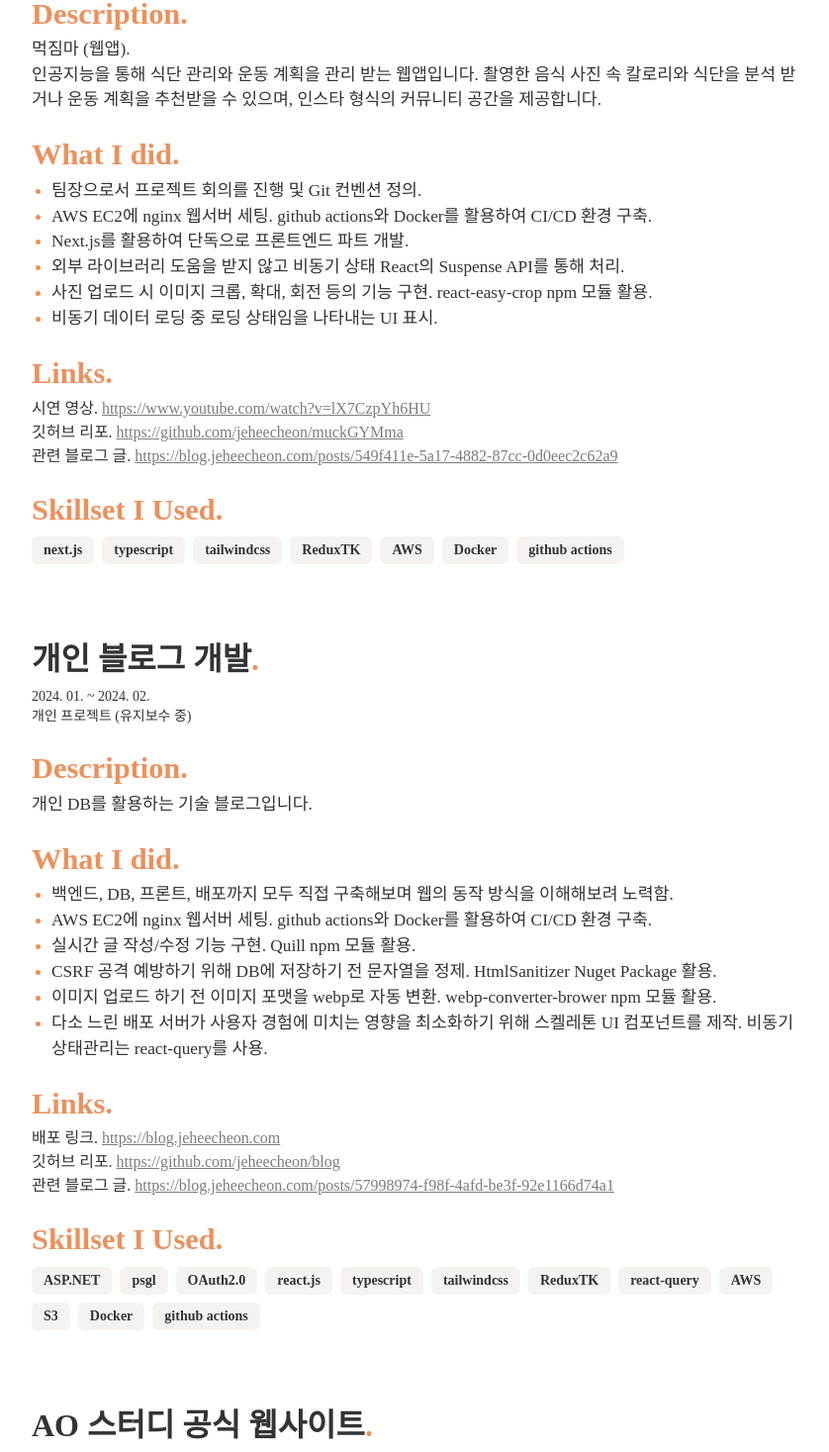
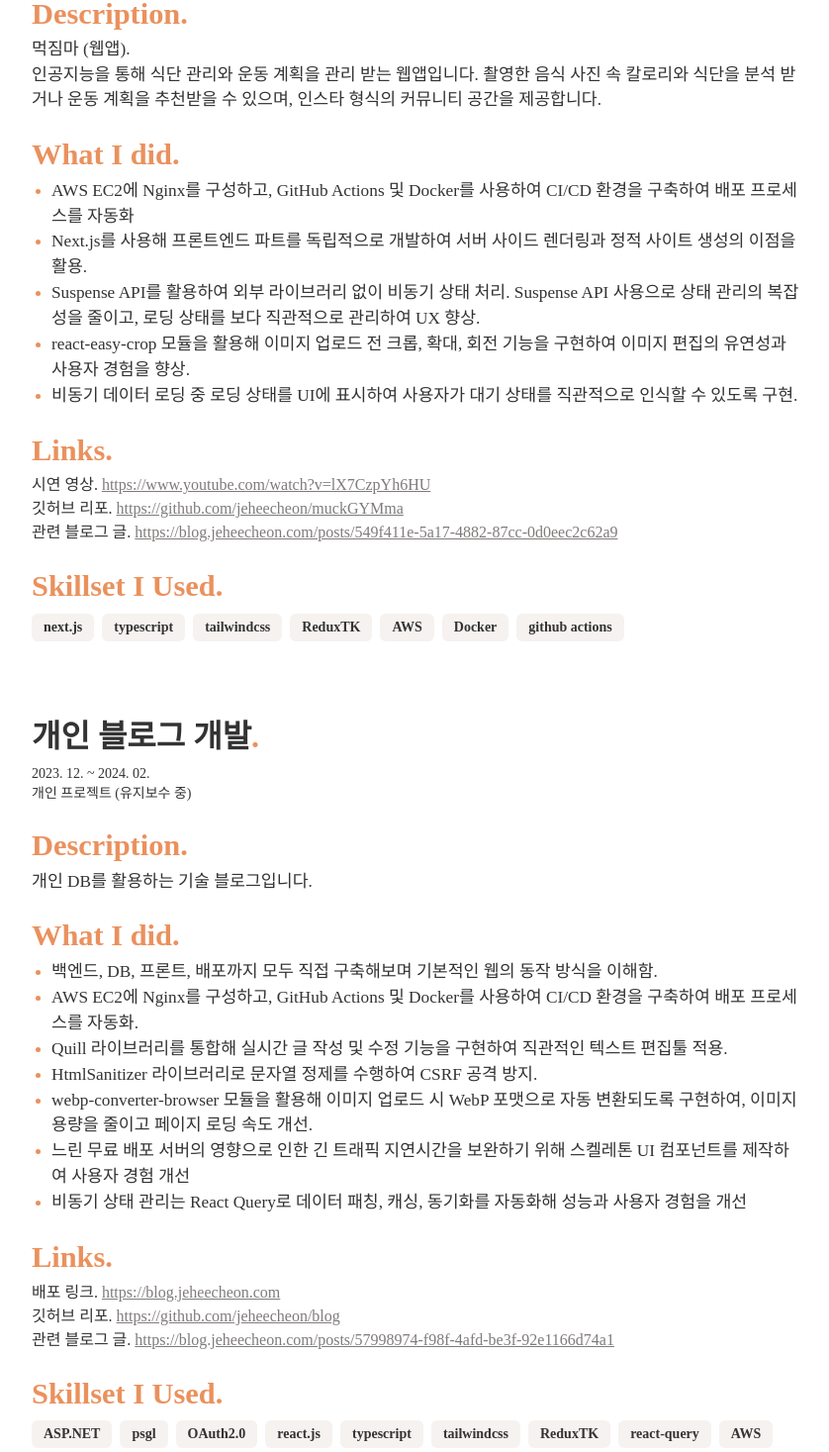
Before and after one commit to jeheecheon/resume, a React (Vite) app: page / in a window 1280 px wide. Shown: the part 1330-2797 px from the top of the page at 99% size, without its empty margins (220-1058 px from the left). Built offline with nearby package versions, Linux system fonts and the light colour scheme; a web font is replaced by a local one.

Commit message:
chore: 주석 추가 및 이력서 수정

```diff
--- a/src/app/page.tsx
+++ b/src/app/page.tsx
@@ -2,7 +2,7 @@ import Tag from '@/_components/Tag';
 import { useRef, useState } from 'react';
 import useScrollDownAnimation from '@/_hooks/useScrollDownAnimation';
 import profileImg from '@/_images/profile.webp';
-import Spinner from './_components/Spinner';
+import Spinner from '@/_components/Spinner';
 
 function Page() {
     const ref = useRef<HTMLDivElement>(null);
@@ -20,6 +20,7 @@ function Page() {
     );
 }
 
+// 인사말
 Page.Greeting = function Greeting() {
     return (
         <h1>
@@ -30,17 +31,19 @@ Page.Greeting = function Greeting() {
     );
 };
 
+// 자기소개
 Page.Introduction = function Introduction() {
     return (
         <p className="text-[1.3rem] sm:text-[1.7rem] leading-[2.2rem] sm:leading-[3.1rem] text-pretty">
             {`"코드의 깊이"`}를 중시하는 프론트엔드 개발자입니다. 단순한
             기능구현을 넘어서 동작 원리를 이해하고, 간결한 코드를 작성하는 것을
-            지향합니다. 개발자의 가치는 능동적인 협업력과 성장력이라 믿습니다.
-            새로운 기술과 도구를 학습하며 지속적으로 성장하고자 노력합니다.
+            지향합니다. 새로운 기술과 도구를 학습하며 지속적으로 성장하고자
+            노력합니다.
         </p>
     );
 };
 
+// 연락처
 Page.Contact = function Contact() {
     const [isLoaded, setIsLoaded] = useState(false);
 
@@ -50,11 +53,13 @@ Page.Contact = function Contact() {
 
             <div className="flex flex-col items-center sm:items-start sm:flex-row-reverse justify-between gap-y-3 ">
                 <div>
+                    {/* 프로필 이미지 로딩 중에 스피너 표시 */}
                     <Spinner
                         className={`sm:w-[18rem] sm:h-[18rem] md:h-[21rem] md:w-[21rem] h-[20rem] w-[20rem]
-                    ${isLoaded && 'hidden'}`}
+                        ${isLoaded && 'hidden'}`}
                     />
 
+                    {/* 프로필 이미지 */}
                     <img
                         src={profileImg}
                         className={`w-full h-full sm:max-w-[18rem] sm:max-h-[18rem] md:max-h-[21rem] md:max-w-[21rem]
@@ -68,9 +73,11 @@ Page.Contact = function Contact() {
                 </div>
 
                 <div className="flex flex-col gap-y-5">
+                    {/* 이메일 & 전화번호 */}
                     <div className="space-y-1 flex flex-col h-fit gap-[0.1rem]">
                         <h3 className="text-theme-1">Reach me</h3>
 
+                        {/* 전화번호 */}
                         <span className="text-nowrap">
                             <p className="inline">{'Phone. '}</p>
                             <a title="Phone Number" href="tel:010-9666-8460">
@@ -78,6 +85,7 @@ Page.Contact = function Contact() {
                             </a>
                         </span>
 
+                        {/* 이메일 */}
                         <span className="text-nowrap">
                             <p className="inline">{'Email. '}</p>
                             <a title="Email" href="mailto:jeheecheon@gmail.com">
@@ -86,9 +94,11 @@ Page.Contact = function Contact() {
                         </span>
                     </div>
 
+                    {/* 블로그 & 깃허브 */}
                     <div className="space-y-1 flex flex-col h-fit gap-[0.1rem]">
                         <h3 className="text-theme-1">Channel</h3>
 
+                        {/* 블로그 */}
                         <span className="text-nowrap">
                             <p className="inline">{'Blog. '}</p>
                             <a
@@ -101,6 +111,7 @@ Page.Contact = function Contact() {
                             </a>
                         </span>
 
+                        {/* 깃허브 */}
                         <span className="text-nowrap">
                             <p className="inline">{'Github. '}</p>
                             <a
@@ -119,21 +130,27 @@ Page.Contact = function Contact() {
     );
 };
 
+// 프로젝트 내역
 Page.Projects = function Projects() {
     return (
         <div>
             <h2>Projects</h2>
 
+            {/* 캡스톤 프로젝트 */}
             <div>
+                {/* 프로젝트 제목 */}
                 <h3>
                     먹짐마 - 캡스톤디자인 경진 대회{' '}
                     <span className="text-theme-1">(동상)</span>
                 </h3>
+
+                {/* 프로젝트 기간 및 인원 */}
                 <p className="sm:mt-1 text-xs sm:text-sm">
                     2024. 03. ~ 2024. 05.{'\n'}
                     팀장 | 총 4명
                 </p>
 
+                {/* 프로젝트 설명 */}
                 <div>
                     <h4 className="mt-5 text-theme-1">Description</h4>
 
@@ -146,48 +163,50 @@ Page.Projects = function Projects() {
                     </p>
                 </div>
 
+                {/* 기여 내역 */}
                 <div>
                     <h4 className="mt-5 text-theme-1">What I did</h4>
                     <ul>
                         <li>
                             <p>
-                                팀장으로서 프로젝트 회의를 진행 및 Git 컨벤션
-                                정의.
+                                AWS EC2에 Nginx를 구성하고, GitHub Actions 및
+                                Docker를 사용하여 CI/CD 환경을 구축하여 배포
+                                프로세스를 자동화
                             </p>
                         </li>
                         <li>
                             <p>
-                                AWS EC2에 nginx 웹서버 세팅. github actions와
-                                Docker를 활용하여 CI/CD 환경 구축.
+                                Next.js를 사용해 프론트엔드 파트를 독립적으로
+                                개발하여 서버 사이드 렌더링과 정적 사이트 생성의
+                                이점을 활용.
                             </p>
                         </li>
                         <li>
                             <p>
-                                Next.js를 활용하여 단독으로 프론트엔드 파트
-                                개발.
+                                Suspense API를 활용하여 외부 라이브러리 없이
+                                비동기 상태 처리. Suspense API 사용으로 상태
+                                관리의 복잡성을 줄이고, 로딩 상태를 보다
+                                직관적으로 관리하여 UX 향상.
                             </p>
                         </li>
                         <li>
                             <p>
-                                외부 라이브러리 도움을 받지 않고 비동기 상태
-                                React의 Suspense API를 통해 처리.
+                                react-easy-crop 모듈을 활용해 이미지 업로드 전
+                                크롭, 확대, 회전 기능을 구현하여 이미지 편집의
+                                유연성과 사용자 경험을 향상.
                             </p>
                         </li>
                         <li>
                             <p>
-                                사진 업로드 시 이미지 크롭, 확대, 회전 등의 기능
-                                구현. react-easy-crop npm 모듈 활용.
-                            </p>
-                        </li>
-                        <li>
-                            <p>
-                                비동기 데이터 로딩 중 로딩 상태임을 나타내는 UI
-                                표시.
+                                비동기 데이터 로딩 중 로딩 상태를 UI에 표시하여
+                                사용자가 대기 상태를 직관적으로 인식할 수 있도록
+                                구현.
                             </p>
                         </li>
                     </ul>
                 </div>
 
+                {/* 링크 */}
                 <div className="mt-5 text-theme-1">
                     <h4>Links</h4>
                     <p className="text-sm sm:text-base">
@@ -225,6 +244,7 @@ Page.Projects = function Projects() {
                     </p>
                 </div>
 
+                {/* 사용 기술 */}
                 <div>
                     <h4 className="mt-5 text-theme-1">Skillset I Used</h4>
                     <aside className="flex flex-wrap mt-1 gap-2">
@@ -239,13 +259,18 @@ Page.Projects = function Projects() {
                 </div>
             </div>
 
+            {/* 개인 블로그 개발 */}
             <div className="mt-[4.5rem]">
+                {/* 프로젝트 제목 */}
                 <h3>개인 블로그 개발</h3>
+
+                {/* 프로젝트 기간 및 인원 */}
                 <p className="sm:mt-1 text-xs sm:text-sm">
-                    2024. 01. ~ 2024. 02.{'\n'}
+                    2023. 12. ~ 2024. 02.{'\n'}
                     개인 프로젝트 (유지보수 중)
                 </p>
 
+                {/* 프로젝트 설명 */}
                 <div>
                     <h4 className="mt-5 text-theme-1">Description</h4>
                     <p className="leading-[1.6rem]">
@@ -253,49 +278,61 @@ Page.Projects = function Projects() {
                     </p>
                 </div>
 
+                {/* 기여 내역 */}
                 <div>
                     <h4 className="mt-5 text-theme-1">What I did</h4>
                     <ul>
                         <li>
                             <p>
                                 백엔드, DB, 프론트, 배포까지 모두 직접
-                                구축해보며 웹의 동작 방식을 이해해보려 노력함.
+                                구축해보며 기본적인 웹의 동작 방식을 이해함.
                             </p>
                         </li>
                         <li>
                             <p>
-                                AWS EC2에 nginx 웹서버 세팅. github actions와
-                                Docker를 활용하여 CI/CD 환경 구축.
+                                AWS EC2에 Nginx를 구성하고, GitHub Actions 및
+                                Docker를 사용하여 CI/CD 환경을 구축하여 배포
+                                프로세스를 자동화.
                             </p>
                         </li>
                         <li>
                             <p>
-                                실시간 글 작성/수정 기능 구현. Quill npm 모듈
-                                활용.
+                                Quill 라이브러리를 통합해 실시간 글 작성 및 수정
+                                기능을 구현하여 직관적인 텍스트 편집툴 적용.
                             </p>
                         </li>
                         <li>
                             <p>
-                                CSRF 공격 예방하기 위해 DB에 저장하기 전
-                                문자열을 정제. HtmlSanitizer Nuget Package 활용.
+                                HtmlSanitizer 라이브러리로 문자열 정제를
+                                수행하여 CSRF 공격 방지.
                             </p>
                         </li>
                         <li>
                             <p>
-                                이미지 업로드 하기 전 이미지 포맷을 webp로 자동
-                                변환. webp-converter-brower npm 모듈 활용.
+                                webp-converter-browser 모듈을 활용해 이미지
+                                업로드 시 WebP 포맷으로 자동 변환되도록
+                                구현하여, 이미지 용량을 줄이고 페이지 로딩 속도
+                                개선.
                             </p>
                         </li>
                         <li>
                             <p>
-                                다소 느린 배포 서버가 사용자 경험에 미치는
-                                영향을 최소화하기 위해 스켈레톤 UI 컴포넌트를
-                                제작. 비동기 상태관리는 react-query를 사용.
+                                느린 무료 배포 서버의 영향으로 인한 긴 트래픽
+                                지연시간을 보완하기 위해 스켈레톤 UI 컴포넌트를
+                                제작하여 사용자 경험 개선
+                            </p>
+                        </li>
+                        <li>
+                            <p>
+                                비동기 상태 관리는 React Query로 데이터 패칭,
+                                캐싱, 동기화를 자동화해 성능과 사용자 경험을
+                                개선
                             </p>
                         </li>
                     </ul>
                 </div>
 
+                {/* 링크 */}
                 <div className="mt-5 text-theme-1">
                     <h4>Links</h4>
                     <p className="text-sm sm:text-base">
@@ -333,6 +370,7 @@ Page.Projects = function Projects() {
                     </p>
                 </div>
 
+                {/* 사용 기술 */}
                 <div>
                     <h4 className="mt-5 text-theme-1">Skillset I Used</h4>
                     <div className="flex flex-wrap mt-1 gap-2">
@@ -353,110 +391,13 @@ Page.Projects = function Projects() {
             </div>
 
             <div className="mt-[4.5rem]">
-                <h3>AO 스터디 공식 웹사이트</h3>
-                <p className="sm:mt-1 text-xs sm:text-sm">
-                    2024. 01. ~ 2024. 02.{'\n'}
-                    멘토 | 총 12명
-                </p>
-
-                <div>
-                    <h4 className="mt-5 text-theme-1">Description</h4>
-                    <p className="leading-[1.6rem]">
-                        명지대 AO 스터디의 공식 웹사이트입니다. 스터디 홍보
-                        목적으로 제작했으며, 실시간으로 지원서를 제출 받을 수
-                        있습니다.
-                    </p>
-                </div>
-
-                <div>
-                    <h4 className="mt-5 text-theme-1">What I did</h4>
-                    <ul>
-                        <li>
-                            <p>
-                                멘토, 팀장으로서 참여하여 git 컨벤션 구성 및
-                                프론트팀과 백엔드팀의 질문을 받음.
-                            </p>
-                        </li>
-                        <li>
-                            <p>
-                                프로젝트 전반에 걸쳐 팀원들과 협업하며 문제를
-                                해결하고, 효율적인 개발 환경을 조성하는 데 기여.
-                            </p>
-                        </li>
-                        <li>
-                            <p>
-                                AWS EC2에 nginx 웹서버 세팅. github actions와
-                                Docker를 활용하여 CI/CD 환경 구축.
-                            </p>
-                        </li>
-                        <li>
-                            <p>
-                                두개의 프론트엔드 팀이 개발한 코드베이스를 통합.
-                                Svelte 컴포넌트를 React로 변환.
-                            </p>
-                        </li>
-                    </ul>
-                </div>
-
-                <div className="mt-5 text-theme-1">
-                    <h4>Links</h4>
-                    <p className="text-sm sm:text-base">
-                        <span>배포 링크. </span>
-                        <a
-                            title="AO 스터디 공식 웹사이트"
-                            href="https://www.fireao.com/"
-                            target="_blank"
-                            rel="noreferrer"
-                        >
-                            https://www.fireao.com/
-                        </a>
-                    </p>
-                    <p className="text-sm sm:text-base">
-                        <span>깃허브 리포. </span>
-                        <a
-                            title="AO 스터디 공식 웹사이트 깃허브 리포"
-                            href="https://github.com/Fire-AO/official-website"
-                            target="_blank"
-                            rel="noreferrer"
-                        >
-                            https://github.com/Fire-AO/official-website
-                        </a>
-                    </p>
-                    <p className="text-sm sm:text-base">
-                        <span>관련 블로그 글. </span>
-                        <a
-                            title="관련 블로그 글"
-                            href="https://blog.jeheecheon.com/posts/1ca1a00a-6465-45c3-bd37-0d713aae2595"
-                            target="_blank"
-                            rel="noreferrer"
-                        >
-                            https://blog.jeheecheon.com/posts/1ca1a00a-6465-45c3-bd37-0d713aae2595
-                        </a>
-                    </p>
-                </div>
-
-                <div>
-                    <h4 className="mt-5 text-theme-1">Skillset I Used</h4>
-                    <div className="flex flex-wrap mt-1 gap-2">
-                        <Tag>react.js</Tag>
-                        <Tag>tailwindcss</Tag>
-                        <Tag>typescript</Tag>
-                        <Tag>AWS</Tag>
-                        <Tag>Docker</Tag>
-                        <Tag>github actions</Tag>
-                    </div>
-                </div>
-            </div>
-
-            <div className="mt-[4.5rem]">
                 <h3>Etc</h3>
                 <p className="mt-1">
-                    이외 진행했던 프로젝트들은 제 블로그의 프로젝트 카테고리에서
-                    확인하실 수 있습니다.
+                    이외 진행한 프로젝트들은 아래 링크에서 확인하실 수 있습니다.
                 </p>
                 <p className="mt-2 text-xs sm:text-sm">
                     <span className="font-medium text-theme-1">
-                        Projects Cagetory.{' '}
+                        Projects.{` `}
                     </span>
                     <a
                         title="Projects 카테고리"
@@ -472,6 +413,7 @@ Page.Projects = function Projects() {
     );
 };
 
+// 수상 및 점수
 Page.AwardsAndScores = function AwardsAndScores() {
     return (
         <div>
@@ -515,6 +457,7 @@ Page.AwardsAndScores = function AwardsAndScores() {
     );
 };
 
+// 학력
 Page.Education = function Education() {
     return (
         <div>
```
